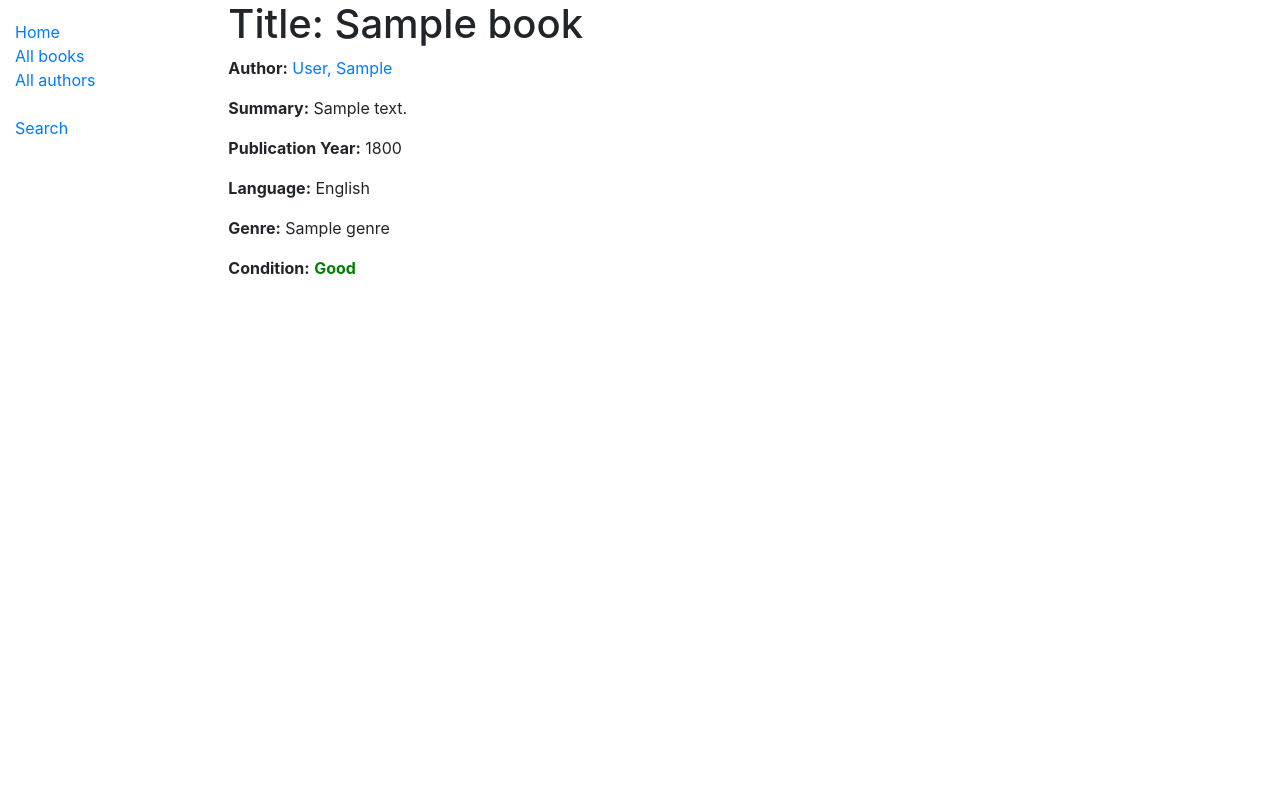
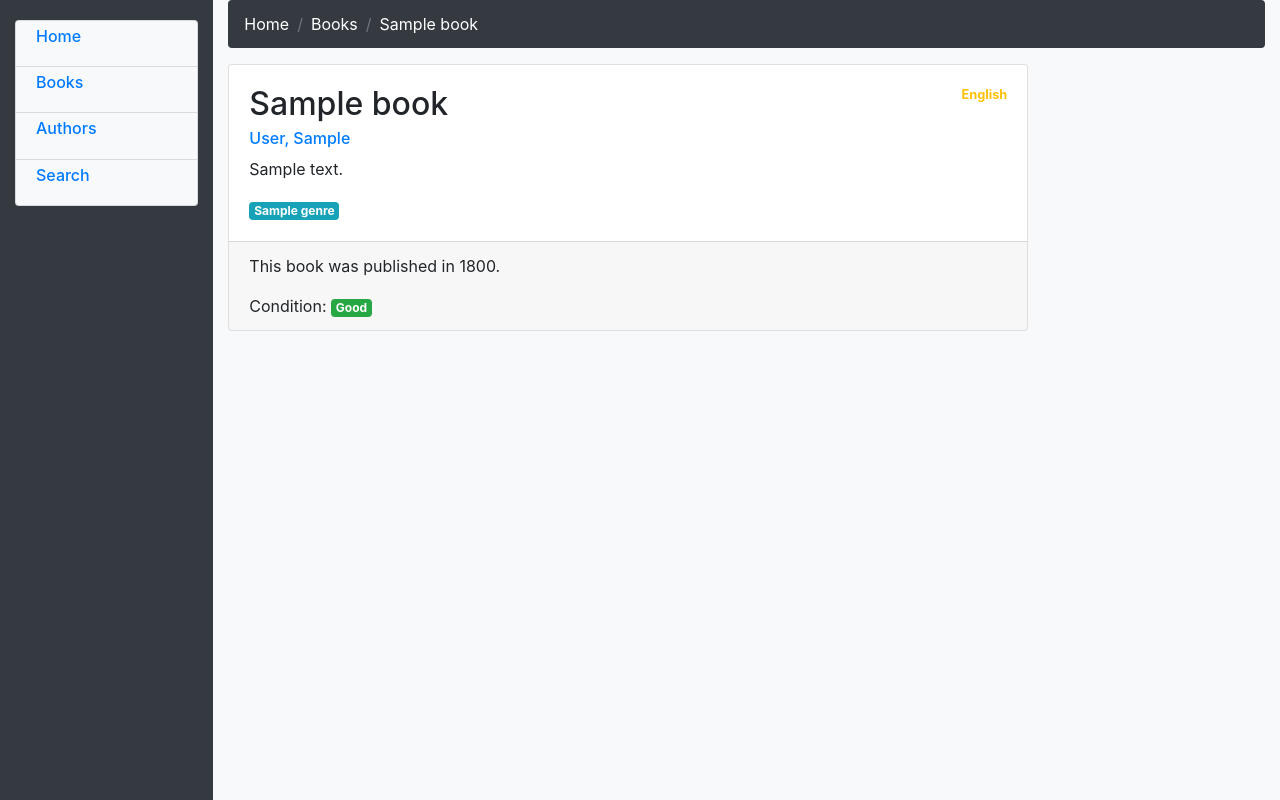
Before and after one commit to SaifullahKatpar/PersonalBookManager, a Django app: page /catalog/book/1 in a window 1280 px wide. Run offline with Django 3.2, Linux system fonts and the light colour scheme; tables that the repository leaves empty hold one stand-in row (values such as "Sample post"); some libraries are stand-ins or nearby versions.

Commit message:
added all styling with bootstrap

```diff
--- a/catalog/forms.py
+++ b/catalog/forms.py
@@ -2,4 +2,4 @@ from django import forms
 
 class SearchForm(forms.Form):
     search = forms.CharField(label='',widget=forms.TextInput(attrs={'id': 'search', 'placeholder':'Search Books and Authors'}))
-    search_by = forms.ChoiceField(choices=['Author','Book'])
+    search_by = forms.ChoiceField(choices=['Author','Book','Year','Language','Condition'])
--- a/catalog/templates/base_generic.html
+++ b/catalog/templates/base_generic.html
@@ -10,17 +10,40 @@
   {% load static %}
   <link rel="stylesheet" href="{% static 'css/styles.css' %}">
 </head>
-<body>
-  <div class="container-fluid">
+<div class="container-fluid">
+  <body class="bg-light">
     <div class="row">
-      <div class="col-sm-2">
+      <div class="col-sm-2 bg-dark" style="min-height:800px;">
       {% block sidebar %}
-        <ul class="sidebar-nav">
-          <li><a href="{% url 'index' %}">Home</a></li>
-          <li><a href="{% url 'books' %}">All books</a></li>
-          <li><a href="{% url 'authors' %}">All authors</a></li>
-          <br>
-          <li><a href="{% url 'search' %}">Search</a></li>
+        <ul class="sidebar-nav list-group">
+          <li class="list-group-item bg-light">
+              <h6 class="card-subtitle mb-2 text-muted">
+            <a href="{% url 'index' %}" class="card-link">
+                Home
+            </a>
+            </h6>
+          </li>
+          <li class="list-group-item bg-light">
+              <h6 class="card-subtitle mb-2 text-muted">
+            <a href="{% url 'books' %}" class="card-link">
+                Books
+            </a>
+            </h6>
+          </li>
+          <li class="list-group-item bg-light">
+              <h6 class="card-subtitle mb-2 text-muted">
+            <a href="{% url 'authors' %}" class="card-link">
+                Authors
+            </a>
+            </h6>
+          </li>
+          <li class="list-group-item bg-light">
+              <h6 class="card-subtitle mb-2 text-muted">
+            <a href="{% url 'search' %}" class="card-link">
+                Search
+            </a>
+            </h6>
+          </li>
         </ul>
      {% endblock %}
      {% block pagination %}
--- a/catalog/templates/catalog/book_detail.html
+++ b/catalog/templates/catalog/book_detail.html
@@ -1,23 +1,53 @@
 {% extends "base_generic.html" %}
 
 {% block content %}
-  <h1>Title: {{ book.title }}</h1>
 
-  <p><strong>Author:</strong> <a href="{% url 'author-detail' book.author.pk %}">{{ book.author }}</a></p>
-  <p><strong>Summary:</strong> {{ book.summary }}</p>
-  <p><strong>Publication Year:</strong> {{ book.pub_year }}</p>
-  <p><strong>Language:</strong> {{ book.get_language_display }}</p>
-  <p><strong>Genre:</strong> {% for genre in book.genre.all %} {{ genre }}{% if not forloop.last %}, {% endif %}{% endfor %}</p>
+<nav aria-label="breadcrumb">
+    <ol class="breadcrumb bg-dark">
+      <li class="breadcrumb-item "><a href="{% url 'index' %}" class="text-white">Home</a></li>
+      <li class="breadcrumb-item "><a href="{% url 'books' %}" class="text-white">Books</a></li>
+      <li class="breadcrumb-item active text-white" aria-current="page">{{book.title}}</li>
+    </ol>
+  </nav>
+  <div class="card" style="width: 50rem;">
+      <div class="card-body">
+          <div class="d-flex w-100 justify-content-between">
+              <h2 class="card-title">{{book.title}}</h2>
+              <small class="text-warning"><strong>{{book.get_language_display}}</strong></small>
+          </div>
 
+          <h6 class="card-subtitle mb-2 text-muted"><a href="{% url 'author-detail' book.author.pk %}" class="card-link">{{book.author}}</a></h6>
+          <p class="card-text" style="text-align:justify;">{{book.summary}}</p>
+          {% for genre in book.genre.all %}
+          <span class="badge badge-info">{{genre}}</span>
+        {% endfor %}
+      </div>
+      <div class="card-footer">
+       <p class="card-text">  This book was published in {{book.pub_year}}.</p>
        {% ifequal book.condition 'g' %}
-  <p><strong>Condition:</strong>   <span style="color:green;font-weight: bold;">{{ book.get_condition_display }}</span> </p>
+       <p class="card-text">Condition: <span class="badge badge-success">{{ book.get_condition_display }}</span></p>
        {% endifequal %}
        {% ifequal book.condition 'b' %}
-  <p><strong>Condition:</strong>   <span style="color:red;font-weight: bold;">{{ book.get_condition_display }}</span> </p>
+       <p class="card-text">Condition: <span class="badge badge-danger">{{ book.get_condition_display }}</span></p>
        {% endifequal %}
        {% ifequal book.condition 'f' %}
-  <p><strong>Condition:</strong>   <span style="color:yellow;font-weight: bold;">{{ book.get_condition_display }}</span> </p>
+       <p class="card-text">Condition: <span class="badge badge-warning">{{ book.get_condition_display }}</span></p>
        {% endifequal %}
+
+
+
+      </div>
+      </div>
+
+
+
+
+
+
+
+
+
+
 
 
 
--- a/catalog/templates/index.html
+++ b/catalog/templates/index.html
@@ -2,7 +2,11 @@
 
 {% block content %}
   <h1>Personal Book Manager</h1>
-  <p>The library has the following record counts:</p>
+  <nav aria-label="breadcrumb">
+      <ol class="breadcrumb bg-dark">
+        <li class="breadcrumb-item active text-white" aria-current="page">Home</li>
+      </ol>
+    </nav>  <p>The library has the following record counts:</p>
   <ul class="list-group">
     <li class="list-group-item"><strong>Books:</strong> {{ num_books }}</li>
     <li class="list-group-item"><strong>Authors:</strong> {{ num_authors }}</li>
--- a/personal_book_manager/settings.py
+++ b/personal_book_manager/settings.py
@@ -41,6 +41,7 @@ INSTALLED_APPS = [
     'django.contrib.staticfiles',
     'catalog',
     'crispy_forms',
+   'widget_tweaks',
 ]
 CRISPY_TEMPLATE_PACK = 'bootstrap4'
 
```
Also changed, not shown: catalog/filters.py (+10 -1 lines), catalog/templates/catalog/author_detail.html (+8 -0 lines), catalog/templates/catalog/author_list.html (+9 -2 lines), catalog/templates/catalog/book_list.html (+10 -2 lines), catalog/templates/catalog/result.html (+30 -13 lines), catalog/static/css/styles.css (line endings or trailing spaces). Lines whose indentation alone changed are shown as unchanged.
